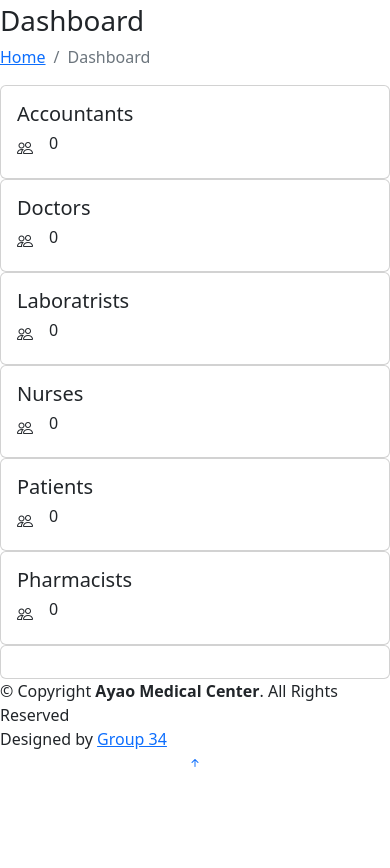
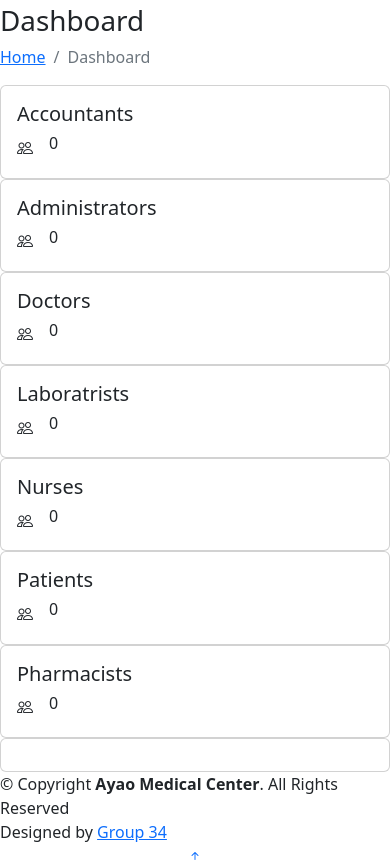
Before and after one commit to yaw-owusu/Ayao-Medical-Center, a PHP site: page /index.php in a window 390 px wide. Shown: the part 252-1120 px from the top of the page. Before the commit the page ends 1019 px from the top, so only its background shows below. Run offline with PHP 8.4, Linux system fonts and the light colour scheme; data that the repository does not hold is empty; some libraries are stand-ins or nearby versions.

Commit message:
admin changes

```diff
--- a/Dashboard.php
+++ b/Dashboard.php
@@ -401,6 +401,25 @@
                 </div>
               </div>
               <!-- End Cars Card -->
+              <div class="col-xxl-4 col-md-4">
+                <div class="card info-card sales-card">
+                  <div class="card-body">
+                    <h5 class="card-title">Administrators</h5>
+
+                    <div class="d-flex align-items-center">
+                      <div
+                        class="card-icon rounded-circle d-flex align-items-center justify-content-center"
+                      >
+                        <i class="bi  bi-people"></i>
+                      </div>
+                      <div class="ps-3">
+                        <h6><?php echo get_administrators_count(); ?></h6>
+                      </div>
+                    </div>
+                  </div>
+                </div>
+              </div>
+              <!-- End Cars Card -->
 
 
 
```
